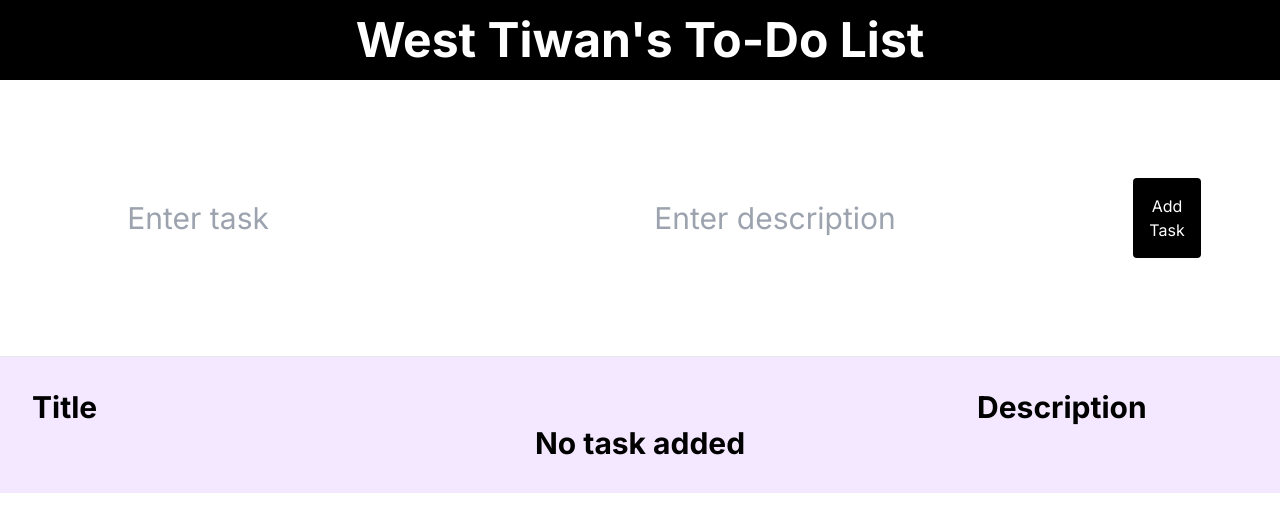
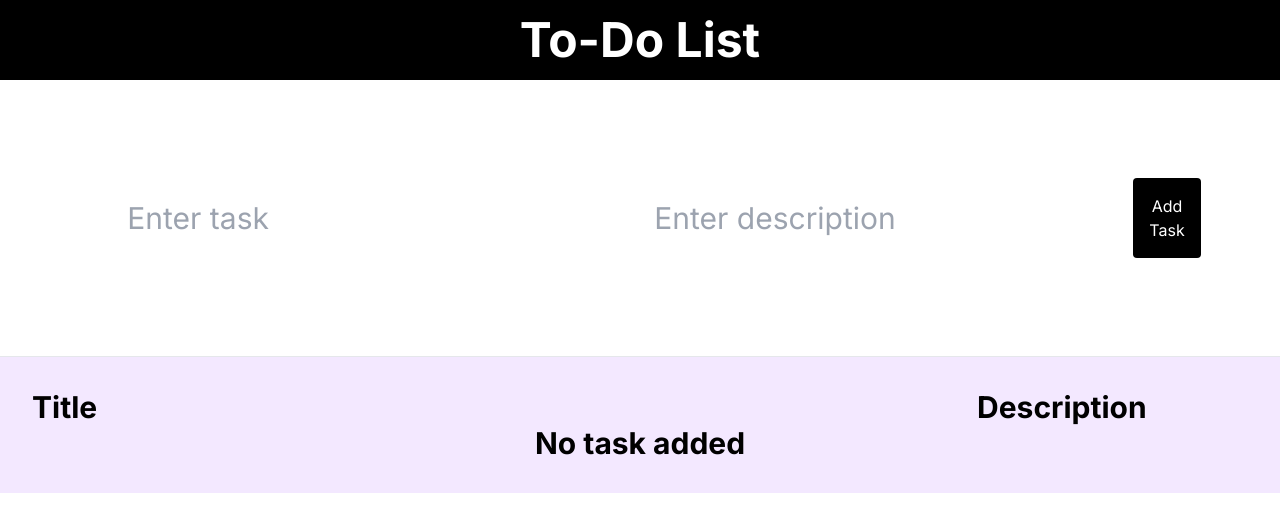
Before and after one commit to West-Tiwan/to_do_list, a Next.js app: page / in a window 1280 px wide. Shown: the top 532 px of the page. Built offline with nearby package versions, Linux system fonts and the light colour scheme.

Commit message:
renaming

```diff
--- a/app/page.js
+++ b/app/page.js
@@ -35,7 +35,7 @@ const Page = () => {
     }
     return (
         <>
-            <h1 className="text-white bg-black flex justify-center items-center py-4 text-5xl font-bold">West Tiwan's To-Do List</h1>
+            <h1 className="text-white bg-black flex justify-center items-center py-4 text-5xl font-bold">To-Do List</h1>
             <form className="flex justify-center items-center max-h-dvh m-20" onSubmit={submitHandler}>
                 <input type="text" placeholder="Enter task" className="border-3 px-4 py-2 m-8 text-3xl" value={title} onChange={(elem)=>{
                     setTitle(elem.target.value);
```
